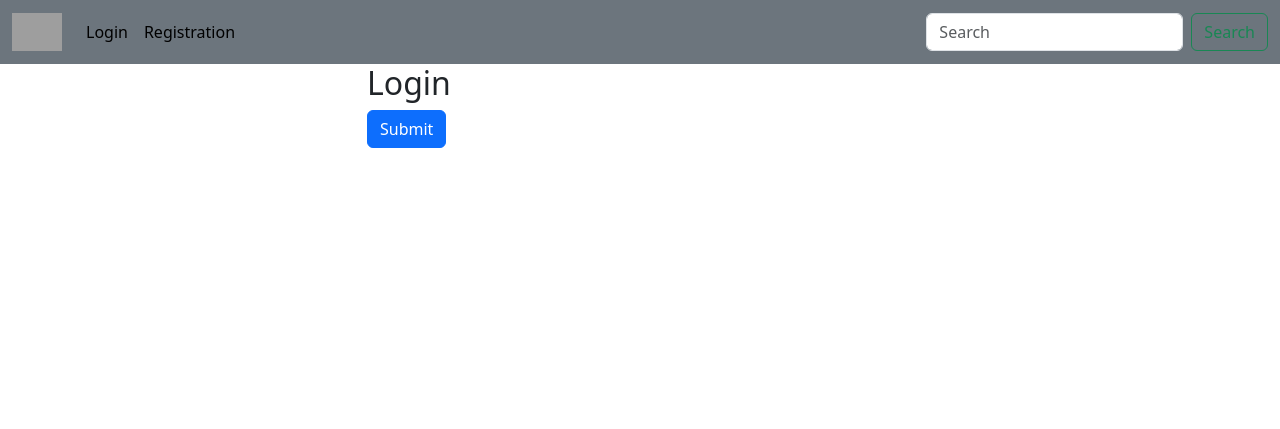
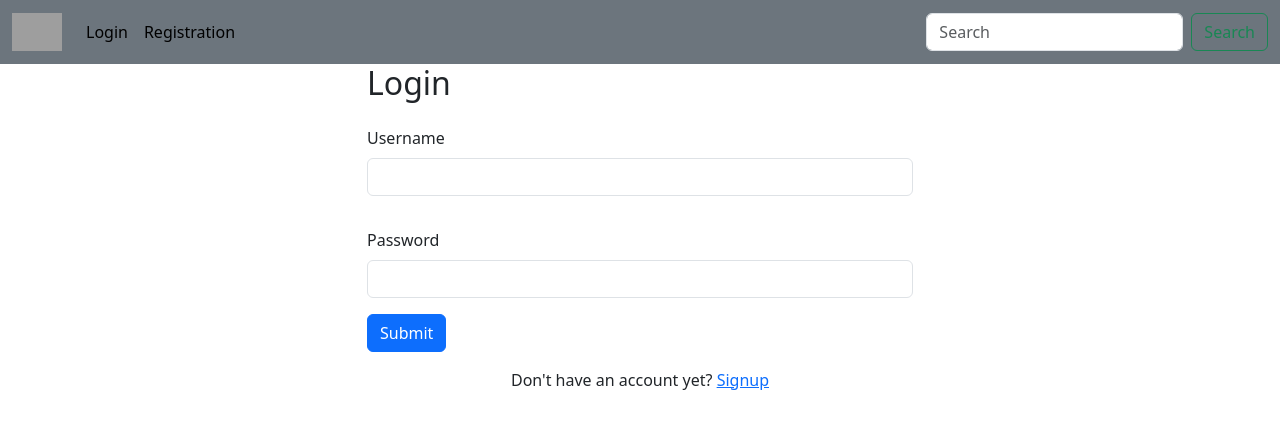
Before and after one commit to Laskavchuk/hillel_02_03_2023, a Django app: page /accounts/login/ in a window 1280 px wide. Shown: the top 429 px of the page. Run offline with Django 4.2, Linux system fonts and the light colour scheme; parts of the project's set-up code (start-up, migrations or seed data) failed here and were passed over; some libraries are stand-ins or nearby versions; grey boxes are pictures that could not be loaded.

Commit message:
login.html

```diff
--- a/templates/registration/login.html
+++ b/templates/registration/login.html
@@ -4,8 +4,12 @@
         <h2>Login</h2>
         <form method="post">
             {% csrf_token %}
-            {% include 'parts_/form.html' with form=form %}
-            <input type="submit" class="btn btn-primary" value="Submit">
+            {% include 'parts/form.html' with form=form %}
+            <input type="submit" class="btn btn-primary" value="Submit" >
         </form>
     </div>
+    <div class="mt-3 text-center">
+        Don't have an account yet?
+            <a href="{% url 'registration' %}"> Signup </a>
+    </div>
 {% endblock content %}
```
